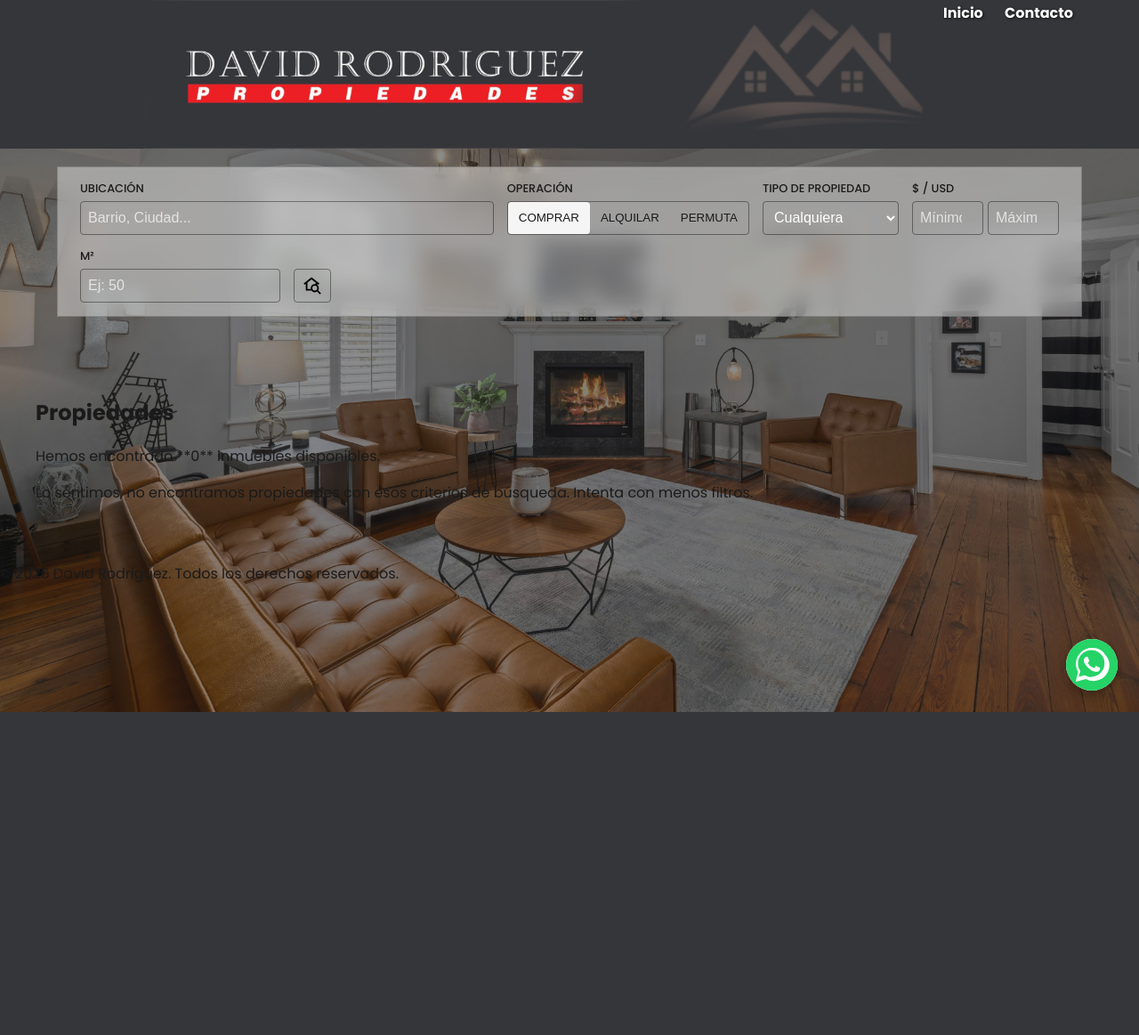
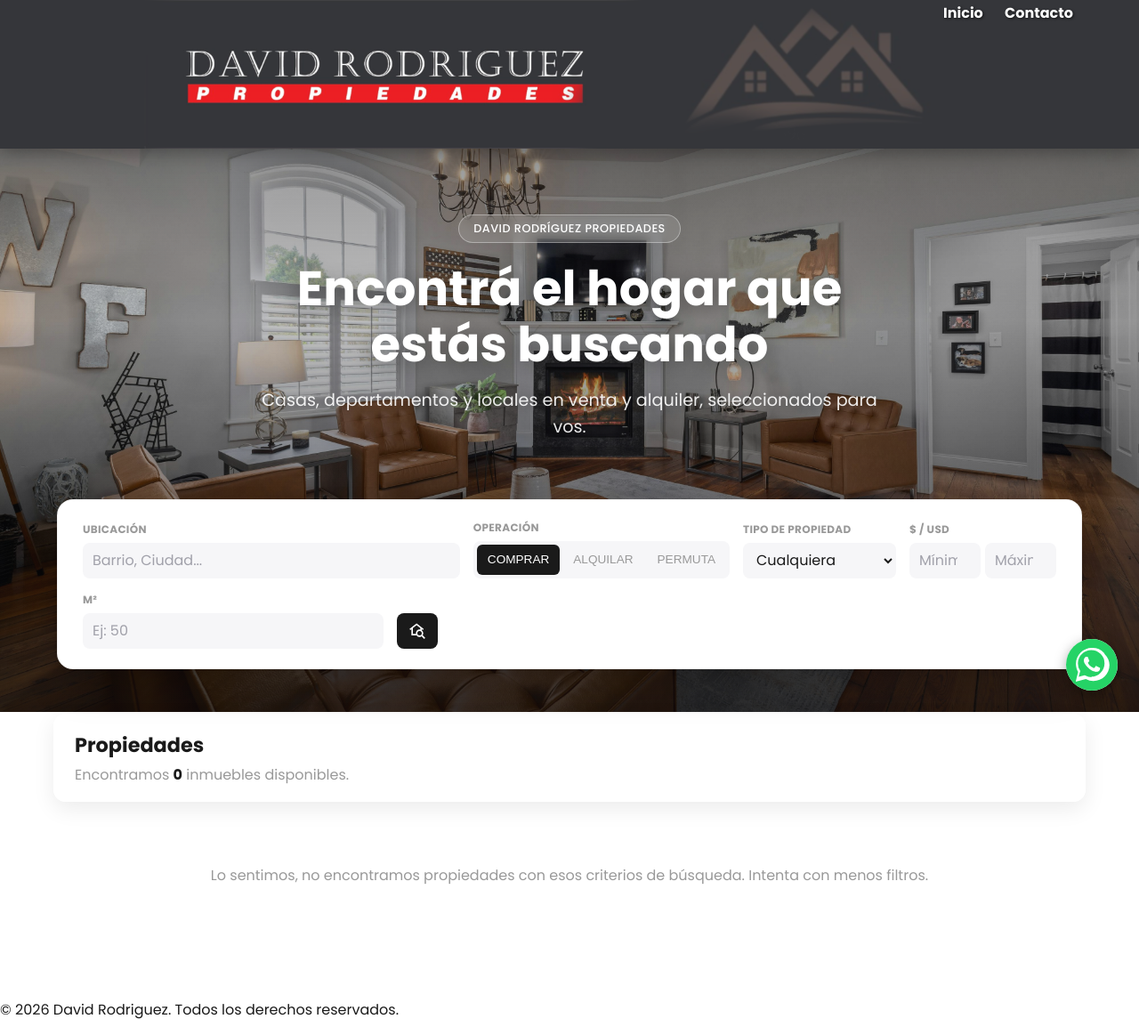
Before and after one commit to lautaroferreyra420-ctrl/WEB-DAVID-RODRIGUEZ, a Django app: page / in a window 1280 px wide. Shown: the whole page at 89% size. Before the commit the page ends 800 px from the top, so only its background shows below. Run offline with Django 5.2, Linux system fonts and the light colour scheme; data that the repository does not hold is empty.

Commit message:
Rediseno del inicio: hero con relieve, transiciones y tarjetas modernas
- Agrego seccion hero con titular y bajada animados sobre el fondo, en vez de la barra de busqueda pegada arriba de todo
- Convierto la barra de filtros en una tarjeta blanca flotante con sombra real que "emerge" del hero (antes era una franja de vidrio plana)
- Rediseno completo de las tarjetas de propiedad: precio y badge "Destacado" superpuestos en la foto, tipografia con jerarquia, boton propio, sombra y elevacion al hover
- Agrego grilla CSS real para el listado (antes las cards no tenian ningun layout definido)
- Header sticky con sombra al scrollear + subrayado animado en los links de navegacion
- Fondo con gradiente en vez de superposicion plana, para mas profundidad
- Corrijo bug: varias etiquetas usaban **texto** (sintaxis markdown) directo en el HTML y se veian los asteriscos literales en vez de negrita

Co-Authored-By: Claude Sonnet 5 <noreply@anthropic.com>

```diff
--- a/propiedades/templates/propiedades/lista_propiedades.html
+++ b/propiedades/templates/propiedades/lista_propiedades.html
@@ -5,10 +5,18 @@
 
 {% block content %}
 
+    <section class="hero">
+        <div class="hero-contenido" data-aos="fade-up" data-aos-duration="800">
+            <span class="hero-kicker">David Rodríguez Propiedades</span>
+            <h1 class="hero-titulo">Encontrá el hogar que estás buscando</h1>
+            <p class="hero-subtitulo">Casas, departamentos y locales en venta y alquiler, seleccionados para vos.</p>
+        </div>
+    </section>
+
     <form method="GET" action="{% url 'inicio' %}">
 
-        <!-- 1. Nueva Barra de Filtros Horizontal -->
-        <div class="filter-bar-container">
+        <!-- 1. Barra de Filtros: tarjeta flotante sobre el hero -->
+        <div class="filter-bar-container" data-aos="fade-up" data-aos-delay="150">
             <section id="filter-bar">
                 <div class="filtro-grupo">
                 <label for="filtro-ubicacion">Ubicación</label>
@@ -70,7 +78,7 @@
                 </div>
 
                 <button type="submit" id="btn-aplicar-filtro" title="Buscar propiedades">
-                    <img src="{% static 'img/boton_busqueda.svg' %}" alt="Buscar" class="search-svg-icon">
+                    <img src="{% static 'img/boton_busqueda_blanco.svg' %}" alt="Buscar" class="search-svg-icon">
                 </button>
             </section>
         </div>
@@ -98,29 +106,33 @@
 
         <div class="main-container">
             <main id="area-resultados">
+                <div class="resultados-encabezado">
                     <h2>{{ titulo_seo }}</h2>
-                <p class="conteo-resultados">Hemos encontrado **{{ total_propiedades }}** inmuebles disponibles.</p>
+                    <p class="conteo-resultados">Encontramos <strong>{{ total_propiedades }}</strong> inmueble{{ total_propiedades|pluralize }} disponible{{ total_propiedades|pluralize }}.</p>
+                </div>
 
+                <div class="propiedades-grid">
                     {% for propiedad in propiedades %}
                     <article class="propiedad-card {% if propiedad.destacado %}card-destacada{% endif %}" data-aos="fade-up" data-aos-delay="{% widthratio forloop.counter0 1 60 %}">
 
                         <div class="card-imagen">
-                        <img src="{% if propiedad.imagen %}{{ propiedad.imagen.url }}{% else %}/static/img/placeholder.jpg{% endif %}"
-                             alt="Foto de {{ propiedad.direccion }}">
+                            <img src="{% if propiedad.imagen %}{{ propiedad.imagen.url }}{% else %}{% static 'img/placeholder.jpg' %}{% endif %}"
+                                 alt="Foto de {{ propiedad.direccion }}" loading="lazy">
 
                             {% if propiedad.destacado %}
-                            <span class="etiqueta-destacada">DESTACADO</span>
+                                <span class="etiqueta-destacada">Destacado</span>
                             {% endif %}
+
+                            <span class="card-precio-tag">{{ propiedad.precio|floatformat:0 }} USD</span>
                         </div>
 
                         <div class="card-detalles">
                             <h3 class="card-ubicacion">{{ propiedad.direccion }}</h3>
-                        <p class="card-precio">{{ propiedad.precio|floatformat:0 }} USD</p>
 
                             <div class="card-specs">
-                            <div><span class="icon">🛌</span> {{ propiedad.dormitorios }} Dorms</div>
-                            <div><span class="icon">🚿</span> {{ propiedad.banos }} Baños</div>
-                            <div><span class="icon">📐</span> {{ propiedad.metros_cuadrados }} m²</div>
+                                <span><span class="icon">🛌</span> {{ propiedad.dormitorios }}</span>
+                                <span><span class="icon">🚿</span> {{ propiedad.banos }}</span>
+                                <span><span class="icon">📐</span> {{ propiedad.metros_cuadrados }} m²</span>
                             </div>
 
                             <a href="{{ propiedad.get_absolute_url }}" class="btn-ver-mas">Ver Detalles</a>
@@ -129,6 +141,7 @@
                     {% empty %}
                         <p class="no-resultados">Lo sentimos, no encontramos propiedades con esos criterios de búsqueda. Intenta con menos filtros.</p>
                     {% endfor %}
+                </div>
 
                 {% if propiedades.has_other_pages %}
                 <nav class="paginacion" aria-label="Paginación de propiedades">
--- a/static/css/style.css
+++ b/static/css/style.css
@@ -44,7 +48,7 @@ body {
     left: 0;
     width: 100%;
     height: 100vh;
-    background-color: var(--color-gris-oscuro-transparente);
+    background: linear-gradient(180deg, rgba(10, 10, 12, 0.55) 0%, rgba(10, 10, 12, 0.25) 45%, rgba(10, 10, 12, 0.8) 100%);
     z-index: -1; /* Entre el fondo y el contenido */
 }
 
@@ -56,7 +60,10 @@ header {
     width: 100%;
     background-color: var(--color-negro); /* Fondo mientras carga la imagen */
     line-height: 0; /* Evita espacios extra */
-    position: relative; /* Para que esté sobre el fondo */
+    position: sticky;
+    top: 0;
+    z-index: 30; /* Por encima de todo lo demás */
+    box-shadow: 0 4px 20px rgba(0, 0, 0, 0.35);
 }
 
 .header-banner {
@@ -89,6 +96,78 @@ nav a {
     margin: 0 10px;
     text-decoration: none;
     text-shadow: 1px 1px 3px rgba(0, 0, 0, 0.7); /* Sombra para mejorar la legibilidad */
+    position: relative;
+    padding-bottom: 4px;
+}
+
+nav a::after {
+    content: '';
+    position: absolute;
+    left: 0;
+    bottom: 0;
+    width: 100%;
+    height: 2px;
+    background-color: var(--color-rojo-acento);
+    transform: scaleX(0);
+    transform-origin: right;
+    transition: transform 0.25s ease;
+}
+
+nav a:hover::after {
+    transform: scaleX(1);
+    transform-origin: left;
+}
+
+/* ---------------------------------------------------------------- */
+/* HERO (PORTADA DEL INICIO) */
+/* ---------------------------------------------------------------- */
+.hero {
+    position: relative;
+    z-index: 1;
+    min-height: 58vh;
+    display: flex;
+    align-items: center;
+    justify-content: center;
+    text-align: center;
+    padding: 60px 20px 120px;
+    box-sizing: border-box;
+}
+
+.hero-contenido {
+    max-width: 720px;
+}
+
+.hero-kicker {
+    display: inline-block;
+    color: var(--color-blanco);
+    background-color: rgba(255, 255, 255, 0.12);
+    border: 1px solid rgba(255, 255, 255, 0.35);
+    backdrop-filter: blur(6px);
+    -webkit-backdrop-filter: blur(6px);
+    padding: 6px 16px;
+    border-radius: 999px;
+    font-size: 0.8rem;
+    font-weight: 500;
+    letter-spacing: 0.5px;
+    text-transform: uppercase;
+    margin-bottom: 20px;
+}
+
+.hero-titulo {
+    color: var(--color-blanco);
+    font-size: clamp(2.1rem, 4.5vw, 3.4rem);
+    line-height: 1.15;
+    font-weight: 700;
+    margin: 0 0 16px;
+    text-shadow: 0 4px 24px rgba(0, 0, 0, 0.4);
+}
+
+.hero-subtitulo {
+    color: rgba(255, 255, 255, 0.9);
+    font-size: clamp(1rem, 1.5vw, 1.2rem);
+    line-height: 1.6;
+    margin: 0;
+    text-shadow: 0 2px 12px rgba(0, 0, 0, 0.35);
 }
 
 /* ESTILOS DE COMPONENTES GENERALES */
@@ -102,18 +181,156 @@ h1, h2, h3 {
     max-width: 1200px;
     margin: 20px auto; /* Añadimos un margen superior */
     gap: 30px;
-    padding: 30px 0;
-}
-
-/* Aseguramos que las tarjetas de propiedades tengan fondo */
-.propiedad-card {
-    background-color: var(--color-blanco);
-    /* ... otros estilos de la tarjeta ... */
+    padding: 30px 20px 60px;
+    box-sizing: border-box;
 }
 
 /* Hacemos que el contenedor principal sea transparente por defecto */
 main {
     background-color: transparent;
+}
+
+/* ---------------------------------------------------------------- */
+/* ENCABEZADO DE RESULTADOS Y GRILLA DE PROPIEDADES */
+/* ---------------------------------------------------------------- */
+.resultados-encabezado {
+    background-color: rgba(255, 255, 255, 0.92);
+    backdrop-filter: blur(6px);
+    -webkit-backdrop-filter: blur(6px);
+    border-radius: 14px;
+    padding: 18px 24px;
+    margin-bottom: 24px;
+    box-shadow: 0 8px 24px rgba(0, 0, 0, 0.08);
+}
+
+.resultados-encabezado h2 {
+    margin: 0 0 4px;
+    font-size: 1.4rem;
+}
+
+.conteo-resultados {
+    margin: 0;
+    color: var(--color-gris-medio);
+}
+
+.conteo-resultados strong {
+    color: var(--color-negro);
+}
+
+.propiedades-grid {
+    display: grid;
+    grid-template-columns: repeat(auto-fill, minmax(280px, 1fr));
+    gap: 26px;
+}
+
+.no-resultados {
+    grid-column: 1 / -1;
+    background-color: rgba(255, 255, 255, 0.92);
+    border-radius: 14px;
+    padding: 30px;
+    text-align: center;
+    color: var(--color-gris-medio);
+}
+
+/* Tarjeta de propiedad: imagen arriba con precio/badge superpuestos, detalles abajo */
+.propiedad-card {
+    background-color: var(--color-blanco);
+    border-radius: 16px;
+    overflow: hidden;
+    box-shadow: 0 10px 26px rgba(0, 0, 0, 0.1);
+    display: flex;
+    flex-direction: column;
+}
+
+.card-destacada {
+    outline: 2px solid var(--color-rojo-acento);
+    outline-offset: -2px;
+}
+
+.card-imagen {
+    position: relative;
+    aspect-ratio: 4 / 3;
+    overflow: hidden;
+    background-color: var(--color-gris-claro);
+}
+
+.card-imagen img {
+    width: 100%;
+    height: 100%;
+    object-fit: cover;
+}
+
+.etiqueta-destacada {
+    position: absolute;
+    top: 14px;
+    left: 14px;
+    background-color: var(--color-rojo-acento);
+    color: var(--color-blanco);
+    font-size: 0.7rem;
+    font-weight: 700;
+    letter-spacing: 0.5px;
+    text-transform: uppercase;
+    padding: 5px 12px;
+    border-radius: 999px;
+    box-shadow: 0 4px 10px rgba(0, 0, 0, 0.25);
+}
+
+.card-precio-tag {
+    position: absolute;
+    left: 14px;
+    bottom: 14px;
+    background-color: rgba(20, 20, 20, 0.75);
+    backdrop-filter: blur(4px);
+    -webkit-backdrop-filter: blur(4px);
+    color: var(--color-blanco);
+    font-weight: 700;
+    font-size: 1.05rem;
+    padding: 6px 14px;
+    border-radius: 10px;
+}
+
+.card-detalles {
+    padding: 18px 20px 20px;
+    display: flex;
+    flex-direction: column;
+    gap: 12px;
+    flex-grow: 1;
+}
+
+.card-ubicacion {
+    margin: 0;
+    font-size: 1.05rem;
+    line-height: 1.35;
+}
+
+.card-specs {
+    display: flex;
+    gap: 16px;
+    color: var(--color-gris-medio);
+    font-size: 0.9rem;
+    padding-top: 10px;
+    margin-top: auto;
+    border-top: 1px solid var(--color-gris-claro);
+}
+
+.card-specs .icon {
+    margin-right: 4px;
+}
+
+.btn-ver-mas {
+    display: block;
+    text-align: center;
+    background-color: var(--color-negro);
+    color: var(--color-blanco);
+    text-decoration: none;
+    font-weight: 500;
+    padding: 11px;
+    border-radius: 8px;
+    transition: background-color 0.2s ease;
+}
+
+.btn-ver-mas:hover {
+    background-color: var(--color-rojo-acento);
 }
 
 
@@ -288,9 +505,10 @@ main {
 /* Nuevo contenedor para centrar y posicionar la barra */
 .filter-bar-container {
     position: sticky;
-    top: 0; /* Ahora se pega directamente en la parte superior */
-    z-index: 9; /* Un poco menos que la nav principal para que se solape correctamente */
-    padding: 20px 5%; /* Espacio superior e inferior y a los lados */
+    top: 14px; /* Queda "flotando" a un poco del borde superior al pegarse */
+    z-index: 20;
+    padding: 0 5%;
+    margin-top: -70px; /* La hace "emerger" sobre el borde inferior del hero */
 }
 
 #filter-bar {
@@ -298,9 +516,8 @@ main {
     flex-wrap: wrap; /* Para que se ajuste en pantallas pequeñas */
     align-items: flex-end; /* Alinea los elementos en la parte inferior */
     gap: 15px;
-    padding: 15px 25px;
-    /* Los estilos de fondo y borde se mueven a .content-box-transparent, pero los aplicamos aquí también */
-    border-radius: 0; /* Bordes rectangulares */
+    padding: 22px 28px;
+    border-radius: 18px; /* Tarjeta con bordes redondeados */
     max-width: 1400px; /* Ancho máximo de la barra */
     margin: 0 auto; /* Centra la barra horizontalmente */
 }
@@ -311,12 +528,12 @@ main {
     flex-shrink: 0; /* Evita que los elementos se encojan */
 }
 
-/* Aplicamos el efecto de vidrio a la barra de filtros usando la nueva clase */
+/* Tarjeta blanca solida con relieve, en vez del "vidrio" oscuro anterior */
 #filter-bar {
-    background-color: rgba(255, 255, 255, 0.4);
-    backdrop-filter: blur(10px);
-    -webkit-backdrop-filter: blur(10px);
-    border: 1px solid rgba(0, 0, 0, 0.2);
+    background-color: var(--color-blanco);
+    border: 1px solid rgba(0, 0, 0, 0.05);
+    box-shadow: 0 24px 48px -12px rgba(0, 0, 0, 0.28), 0 4px 12px rgba(0, 0, 0, 0.06);
+    transition: box-shadow 0.3s ease;
 }
 
 /* Hacemos que el filtro de ubicación sea fluido y ocupe el espacio disponible */
@@ -325,31 +542,33 @@ main {
 }
 
 .filtro-grupo label {
-    font-size: 0.8em;
-    font-weight: 500; /* Un grosor medio, más moderno que 'bold' */
-    margin-bottom: 5px; /* Reducimos un poco el margen */
-    color: var(--color-negro);
+    font-size: 0.75em;
+    font-weight: 600; /* Un grosor medio, más moderno que 'bold' */
+    margin-bottom: 6px; /* Reducimos un poco el margen */
+    color: var(--color-gris-medio);
     text-transform: uppercase;
+    letter-spacing: 0.3px;
 }
 
 /* Estilos para inputs y selects en la barra */
 #filter-bar input[type="text"],
 #filter-bar input[type="number"],
 #filter-bar select {
-    height: 38px; /* Altura unificada */
-    padding: 0 8px;
-    background-color: transparent; /* Fondo transparente para ver la imagen */
-    border: 1px solid rgba(0, 0, 0, 0.4); /* Borde negro semitransparente */
-    border-radius: 4px;
+    height: 40px; /* Altura unificada */
+    padding: 0 10px;
+    background-color: #f6f6f8; /* Gris muy claro, contraste sobre la tarjeta blanca */
+    border: 1.5px solid transparent;
+    border-radius: 8px;
     font-size: 1em;
-    color: var(--color-blanco); /* Texto blanco para mejor contraste sobre el fondo */
-    transition: border-color 0.2s ease, box-shadow 0.2s ease;
+    font-family: inherit;
+    color: var(--color-negro);
+    transition: border-color 0.2s ease, box-shadow 0.2s ease, background-color 0.2s ease;
     box-sizing: border-box; /* Asegura que el padding/borde no afecte la altura total */
 }
 
 /* Estilo para el texto de los placeholders */
 #filter-bar ::placeholder {
-    color: rgba(255, 255, 255, 0.7);
+    color: #a1a1aa;
     opacity: 1; /* Firefox necesita esto */
 }
 
@@ -371,15 +591,15 @@ main {
 }
 
 #btn-aplicar-filtro {
-    height: 38px;
-    width: 42px; /* Hacemos el botón cuadrado */
+    height: 40px;
+    width: 46px; /* Hacemos el botón cuadrado */
     padding: 0;
-    background-color: transparent;
-    border: 1px solid rgba(0, 0, 0, 0.4); /* Borde negro semitransparente */
-    border-radius: 4px;
+    background-color: var(--color-negro);
+    border: none;
+    border-radius: 8px;
     cursor: pointer;
     align-self: flex-end;
-    transition: background-color 0.2s ease, border-color 0.2s ease;
+    transition: background-color 0.2s ease, transform 0.15s ease;
     display: flex;
     align-items: center;
     justify-content: center; /* Centramos el ícono */
@@ -389,42 +609,49 @@ main {
 
 /* Estilos para el ícono SVG como imagen */
 .search-svg-icon {
-    width: 22px; /* Tamaño del ícono */
-    height: 22px;
+    width: 20px; /* Tamaño del ícono */
+    height: 20px;
 }
 
 #btn-aplicar-filtro:hover {
-    background-color: rgba(255, 255, 255, 0.1);
-    border-color: var(--color-blanco);
+    background-color: var(--color-rojo-acento);
+    transform: translateY(-1px);
+}
+
+#btn-aplicar-filtro:active {
+    transform: translateY(0);
 }
 
 /* Estilos mejorados para los botones de Comprar/Alquilar */
 .opciones-toggle {
     display: flex;
-    background-color: transparent;
-    border: 1px solid rgba(0, 0, 0, 0.4); /* Borde negro semitransparente */
-    border-radius: 4px;
+    background-color: #f6f6f8;
+    border: 1.5px solid transparent;
+    border-radius: 8px;
+    padding: 3px;
+    gap: 3px;
 }
 
 .toggle-btn {
-    height: 36px; /* Altura unificada con los inputs */
+    height: 34px; /* Altura unificada con los inputs */
     padding: 0 12px;
     border: none; /* Los botones internos no tienen borde */
     background-color: transparent; /* Fondo transparente por defecto */
-    border-radius: 4px;
-    color: var(--color-negro); /* Texto negro */
+    border-radius: 6px;
+    color: var(--color-gris-medio); /* Texto gris por defecto */
     cursor: pointer;
     transition: background-color 0.2s ease, color 0.2s ease;
     display: flex;
     align-items: center;
     box-sizing: border-box;
     font-weight: 500;
+    font-size: 0.85rem;
     text-transform: uppercase;
 }
 
 .toggle-btn.activo {
-    background-color: rgba(255, 255, 255, 0.9);
-    color: var(--color-negro); /* Texto negro para el botón activo para que resalte */
+    background-color: var(--color-negro);
+    color: var(--color-blanco);
 }
 
 /* ---------------------------------------------------------------- */
```
Also changed, not shown: other parts of static/css/style.css (+14 -14 lines), propiedades/templates/propiedades/detalle_propiedad.html (+6 -6 lines), static/img/boton_busqueda_blanco.svg (added). Lines whose indentation alone changed are shown as unchanged.
